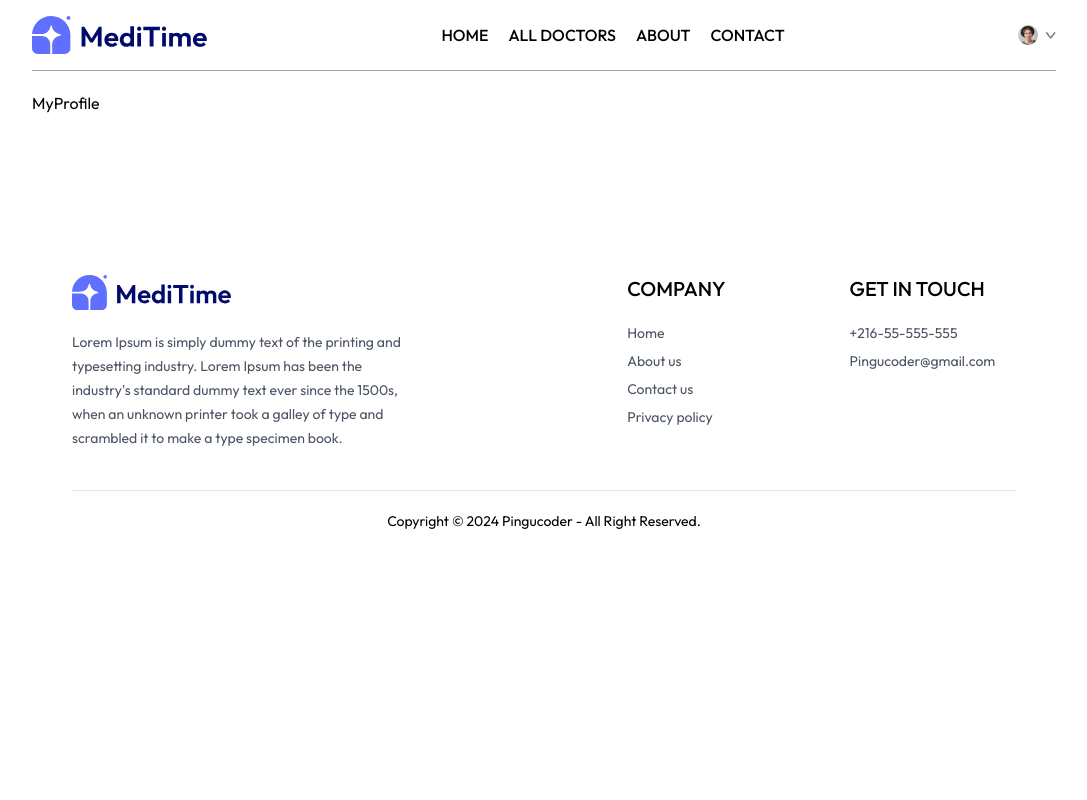
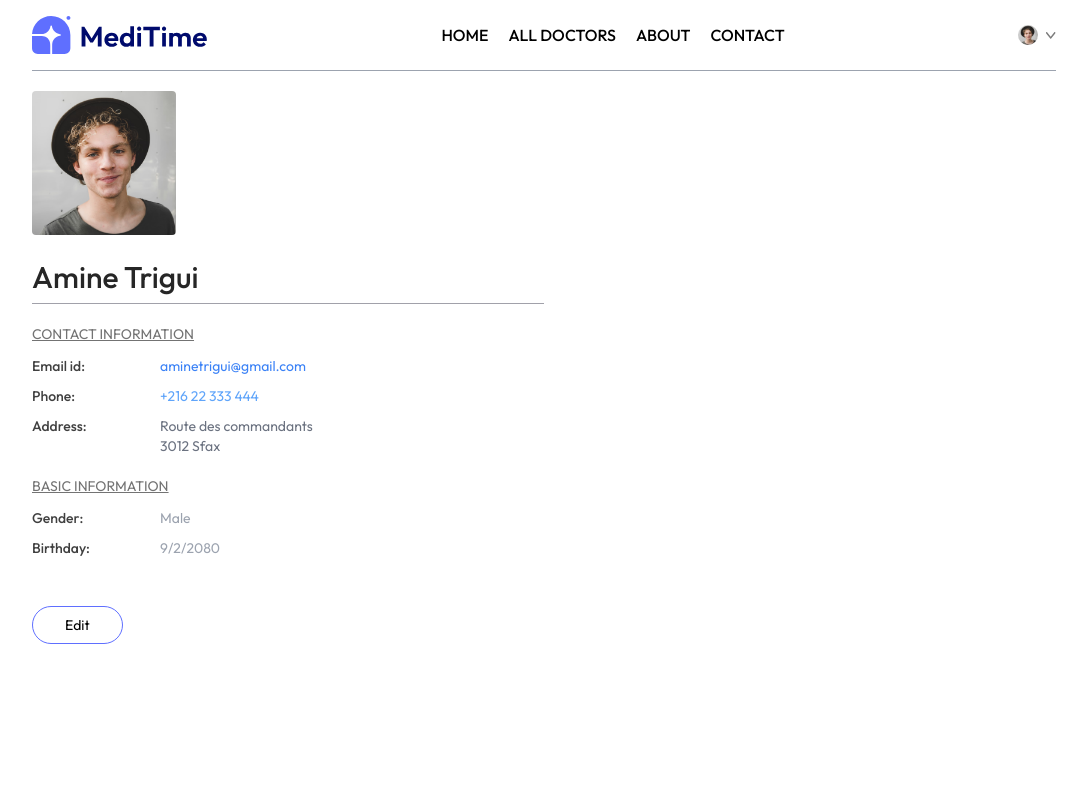
Before and after one commit to Aminetrigithub/MediTime, a React (Vite) app in the folder frontend/: page /my-profile in a window 1280 px wide. Shown: the top 800 px of the page, without its empty margins (96-1183 px from the left). Built offline with nearby package versions, Linux system fonts and the light colour scheme.

Commit message:
Add Profile U.I

```diff
--- a/frontend/src/pages/MyProfile.jsx
+++ b/frontend/src/pages/MyProfile.jsx
@@ -1,9 +1,141 @@
-import React from 'react'
+import { useState } from "react";
+import { assets } from "../assets/assets";
 
 const MyProfile = () => {
+  const [userData, setUserData] = useState({
+    name: "Amine Trigui",
+    image: assets.profile_pic,
+    email: "aminetrigui@gmail.com",
+    phone: "+216 22 333 444",
+    address: {
+      line1: "Route des commandants",
+      line2: "3012 Sfax",
+    },
+    gender: "Male",
+    dob: "9/2/2080",
+  });
+  const [isEdit, setIsEdit] = useState(false);
+
   return (
-    <div>MyProfile</div>
-  )
-}
+    <div className="max-w-lg flex flex-col gap-2 text-sm">
+      <img src={userData.image} alt="" className="w-36 rounded" />
+      {isEdit ? (
+        <input
+          type="text"
+          value={userData.name}
+          onChange={(prev) => ({ ...prev, name: prev.target.value })}
+          className="bg-gray-50 text-3xl font-medium max-w-60 mt-4"
+        />
+      ) : (
+        <p className="font-medium text-3xl text-neutral-800 mt-4">
+          {userData.name}
+        </p>
+      )}
+      <hr className="bg-zinc-400 h-[1px] border-none" />
+      <div>
+        <p className="text-neutral-500 underline mt-3 ">CONTACT INFORMATION</p>
+        <div className="grid grid-cols-[1fr_3fr] gap-y-2.5 mt-3 text-neutral-700">
+          <p className="font-medium">Email id: </p>
+          <p className="text-blue-500">{userData.email}</p>
+          <p className="font-medium">Phone:</p>
+          {isEdit ? (
+            <input
+              className="bg-gray-100 max-w-52"
+              type="tel"
+              value={userData.phone}
+              onChange={(prev) => ({ ...prev, phone: prev.target.value })}
+            />
+          ) : (
+            <p className="text-blue-400">{userData.phone}</p>
+          )}
+          <p className="font-medium">Address:</p>
+          {isEdit ? (
+            <p>
+              <input
+                className="bg-gray-50"
+                onChange={(e) =>
+                  setUserData((prev) => ({
+                    ...prev,
+                    address: { ...prev.address, line1: e.target.value },
+                  }))
+                }
+                type="text"
+                value={userData.address.line1}
+              />
+              <br />
+              <input
+                className="bg-gray-50"
+                onChange={(e) =>
+                  setUserData((prev) => ({
+                    ...prev,
+                    address: { ...prev.address, line2: e.target.value },
+                  }))
+                }
+                type="text"
+                value={userData.address.line2}
+              />
+            </p>
+          ) : (
+            <p className="text-gray-500">
+              {userData.address.line1}
+              <br />
+              {userData.address.line2}
+            </p>
+          )}
+        </div>
+      </div>
+      <div>
+        <p className="text-neutral-500 underline mt-3 ">BASIC INFORMATION</p>
+        <div className="grid grid-cols-[1fr_3fr] gap-y-2.5 mt-3 text-neutral-700">
+          <p className="font-medium">Gender:</p>
+          {isEdit ? (
+            <select
+              className="bg-gray-100 max-w-20"
+              value={userData.gender}
+              onChange={(e) => {
+                setUserData((prev) => ({ ...prev, gender: e.target.value }));
+              }}
+            >
+              <option value="male">Male</option>
+              <option value="female">Female</option>
+            </select>
+          ) : (
+            <p className="text-gray-400">{userData.gender}</p>
+          )}
+          <p className="font-medium">Birthday:</p>
+          {isEdit ? (
+            <input
+              className="bg-gray-100 max-w-28"
+              type="date"
+              value={userData.dob}
+              onChange={(e) => {
+                setUserData((prev) => ({ ...prev, dob: e.target.value }));
+              }}
+            />
+          ) : (
+            <p className="text-gray-400">{userData.dob}</p>
+          )}
+        </div>
+      </div>
+      <div className="mt-10">
+        {isEdit ? (
+          <button
+            className=" border border-primary  px-8  py-2 rounded-full hover:bg-primary hover:text-white transition-all"
+            onClick={() => setIsEdit(false)}
+          >
+            Save Information{" "}
+          </button>
+        ) : (
+          <button
+            className=" border border-primary  px-8  py-2 rounded-full hover:bg-primary hover:text-white transition-all"
+            onClick={() => setIsEdit(true)}
+          >
+            Edit
+          </button>
+        )}
+      </div>
+    </div>
+  );
+};
 
-export default MyProfile
+export default MyProfile;
```
